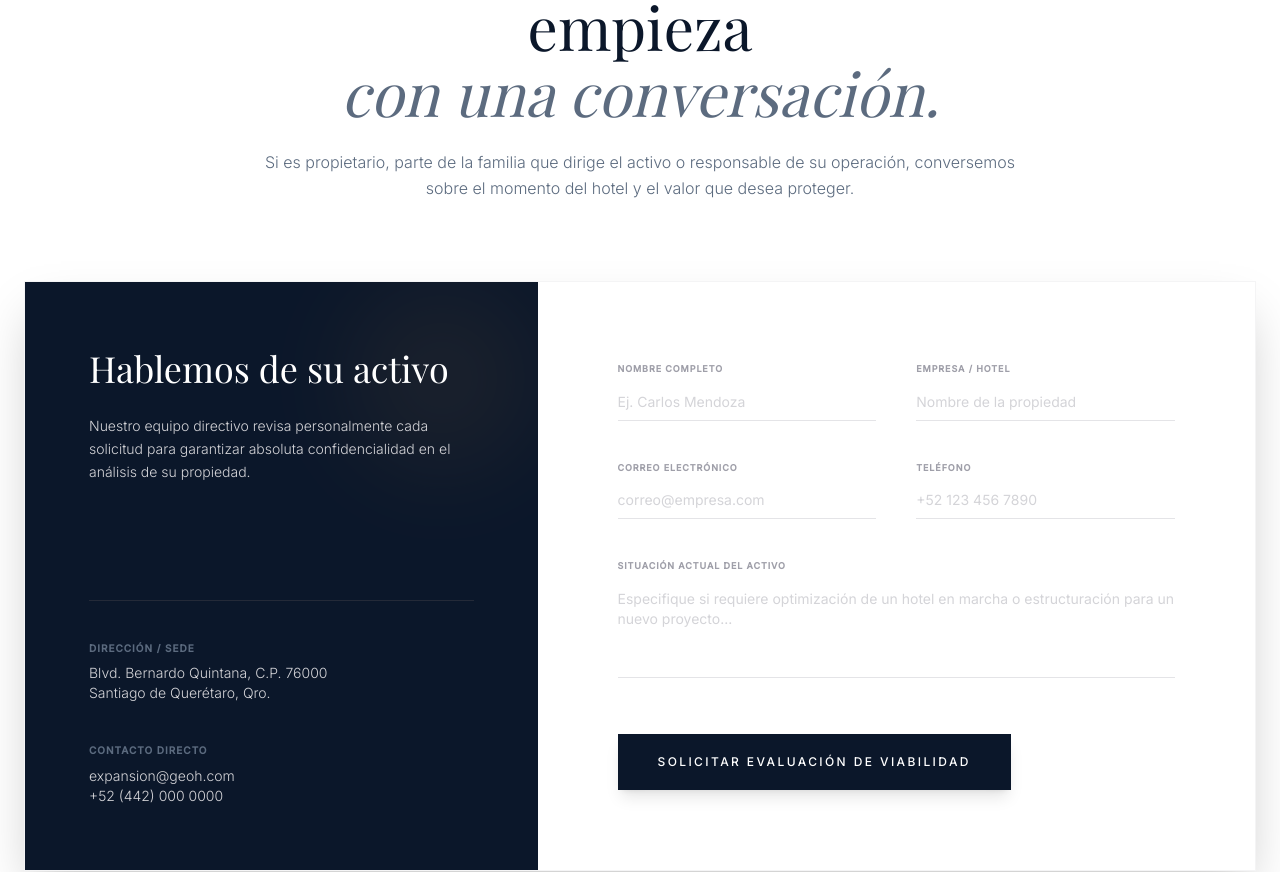
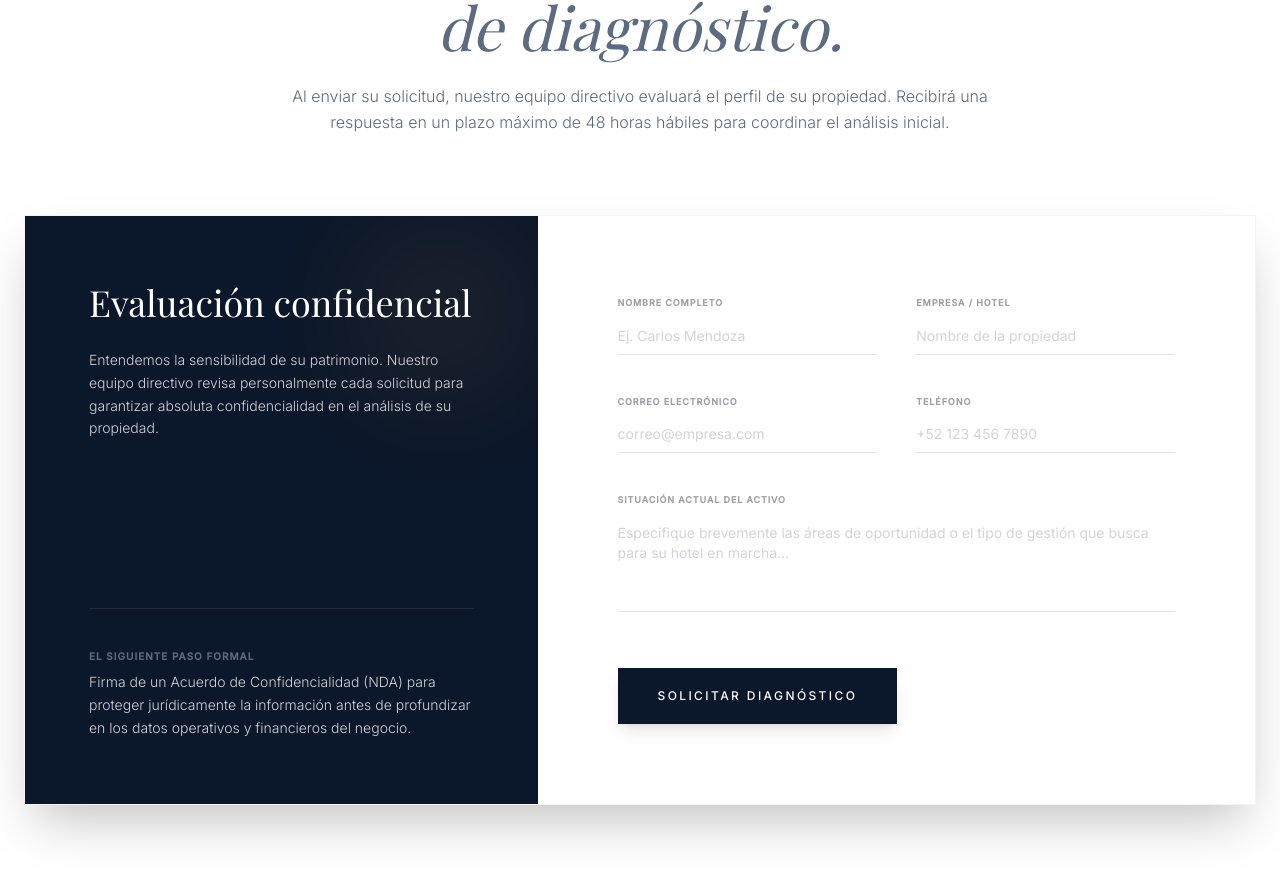
Before and after one commit to hernan-hiltonqro/pagina-ohnc, a React (Vite) app: page /pagina-ohnc/contacto in a window 1280 px wide. Shown: the part 312-1184 px from the top of the page. Built offline with nearby package versions, Linux system fonts and the light colour scheme; a web font is replaced by a local one.

Commit message:
formulario funcionando

```diff
--- a/src/components/ContactSection.jsx
+++ b/src/components/ContactSection.jsx
@@ -1,6 +1,42 @@
+import { useState } from 'react';
 import { FadeIn } from './FadeIn';
 
 export const ContactSection = () => {
+  const [submitting, setSubmitting] = useState(false);
+  const [succeeded, setSucceeded] = useState(false);
+  const [error, setError] = useState(false);
+
+  const handleSubmit = async (e) => {
+    e.preventDefault();
+    setSubmitting(true);
+    setError(false);
+
+    const form = e.target;
+    const data = new FormData(form);
+
+    try {
+      // Reemplaza 'TU_ENDPOINT_AQUÍ' con el enlace único que te proporcione Formspree.io
+      const response = await fetch('https://formspree.io/f/xyeepoew', {
+        method: 'POST',
+        body: data,
+        headers: {
+          'Accept': 'application/json'
+        }
+      });
+
+      if (response.ok) {
+        setSucceeded(true);
+        form.reset();
+      } else {
+        setError(true);
+      }
+    } catch (err) {
+      setError(true);
+    } finally {
+      setSubmitting(false);
+    }
+  };
+
   return (
     <section className="bg-white py-24 sm:py-32 border-b border-zinc-200">
       <div className="max-w-7xl mx-auto px-6">
@@ -11,78 +47,90 @@ export const ContactSection = () => {
             Contacto Corporativo
           </span>
           <h1 className="text-4xl sm:text-5xl md:text-6xl font-serif text-[#0b172a] leading-[1.1] mb-6">
-            El siguiente capítulo empieza <br />
-            <span className="italic text-[#5c6b7f] font-light">con una conversación.</span>
+            Inicie su proceso <br />
+            <span className="italic text-[#5c6b7f] font-light">de diagnóstico.</span>
           </h1>
           <p className="text-base text-[#5c6b7f] font-light leading-relaxed">
-            Si es propietario, parte de la familia que dirige el activo o responsable de su operación, conversemos sobre el momento del hotel y el valor que desea proteger.
+            Al enviar su solicitud, nuestro equipo directivo evaluará el perfil de su propiedad. Recibirá una respuesta en un plazo máximo de 48 horas hábiles para coordinar el análisis inicial.
           </p>
         </FadeIn>
 
-        {/* Contenedor Principal (Dimensiones exactas del archivo base) */}
+        {/* Contenedor Principal */}
         <FadeIn className="grid grid-cols-1 lg:grid-cols-12 shadow-2xl overflow-hidden border border-zinc-100">
 
-          {/* Columna Izquierda: Información de Contacto (Fondo Oscuro) */}
+          {/* Columna Izquierda: Confidencialidad (Fondo Oscuro) */}
           <div className="lg:col-span-5 bg-[#0b172a] text-white p-12 sm:p-16 relative overflow-hidden flex flex-col justify-between">
-            {/* Acento decorativo sutil */}
             <div className="absolute top-0 right-0 w-48 h-48 bg-[#a27642] opacity-10 blur-[50px] rounded-full pointer-events-none"></div>
 
             <div className="relative z-10">
-              <h3 className="text-3xl sm:text-4xl font-serif mb-6 text-white leading-tight">Hablemos de su activo</h3>
+              <h3 className="text-3xl sm:text-4xl font-serif mb-6 text-white leading-tight">Evaluación confidencial</h3>
               <p className="text-sm text-zinc-300 font-light leading-relaxed mb-12">
-                Nuestro equipo directivo revisa personalmente cada solicitud para garantizar absoluta confidencialidad en el análisis de su propiedad.
+                Entendemos la sensibilidad de su patrimonio. Nuestro equipo directivo revisa personalmente cada solicitud para garantizar absoluta confidencialidad en el análisis de su propiedad.
               </p>
             </div>
 
             <div className="space-y-10 text-sm font-light text-zinc-300 relative z-10 border-t border-zinc-700/50 pt-10">
               <div>
-                <p className="text-[10px] uppercase tracking-widest text-[#5c6b7f] mb-2 font-bold">Dirección / Sede</p>
-                <p>Blvd. Bernardo Quintana, C.P. 76000</p>
-                <p>Santiago de Querétaro, Qro.</p>
-              </div>
-              <div>
-                <p className="text-[10px] uppercase tracking-widest text-[#5c6b7f] mb-2 font-bold">Contacto Directo</p>
-                <p className="hover:text-[#a27642] transition-colors cursor-pointer">expansion@geoh.com</p>
-                <p className="hover:text-[#a27642] transition-colors cursor-pointer">+52 (442) 000 0000</p>
+                <p className="text-[10px] uppercase tracking-widest text-[#5c6b7f] mb-2 font-bold">El siguiente paso formal</p>
+                <p className="leading-relaxed">Firma de un Acuerdo de Confidencialidad (NDA) para proteger jurídicamente la información antes de profundizar en los datos operativos y financieros del negocio.</p>
               </div>
             </div>
           </div>
 
-          {/* Columna Derecha: Formulario Minimalista (Fondo Blanco) */}
+          {/* Columna Derecha: Formulario con Manejo de Estado */}
           <div className="lg:col-span-7 bg-white p-12 sm:p-16 lg:p-20">
-            <form className="space-y-10" onSubmit={(e) => e.preventDefault()}>
+            {succeeded ? (
+              <div className="py-16 text-center space-y-4">
+                <div className="w-16 h-16 bg-[#0b172a] text-[#e8d5a5] rounded-full flex items-center justify-center mx-auto text-2xl font-serif">✓</div>
+                <h3 className="text-2xl font-serif text-[#0b172a]">Solicitud enviada con éxito</h3>
+                <p className="text-zinc-600 font-light max-w-md mx-auto text-sm leading-relaxed">
+                  Hemos recibido la información de su activo. Nuestro comité directivo se pondrá en contacto con usted en un plazo menor a 48 horas hábiles.
+                </p>
+              </div>
+            ) : (
+              <form onSubmit={handleSubmit} className="space-y-10">
+
 
                 <div className="grid grid-cols-1 sm:grid-cols-2 gap-10">
                   <div className="flex flex-col">
                     <label htmlFor="nombre" className="text-[9px] uppercase tracking-widest text-zinc-400 mb-2 font-bold">Nombre Completo</label>
-                  <input type="text" id="nombre" className="border-b border-zinc-200 py-2 focus:outline-none focus:border-[#0b172a] bg-transparent text-sm text-[#0b172a] transition-colors placeholder:text-zinc-300" placeholder="Ej. Carlos Mendoza" />
+                    <input type="text" id="nombre" name="nombre" required className="border-b border-zinc-200 py-2 focus:outline-none focus:border-[#0b172a] bg-transparent text-sm text-[#0b172a] transition-colors placeholder:text-zinc-300" placeholder="Ej. Carlos Mendoza" />
                   </div>
                   <div className="flex flex-col">
                     <label htmlFor="empresa" className="text-[9px] uppercase tracking-widest text-zinc-400 mb-2 font-bold">Empresa / Hotel</label>
-                  <input type="text" id="empresa" className="border-b border-zinc-200 py-2 focus:outline-none focus:border-[#0b172a] bg-transparent text-sm text-[#0b172a] transition-colors placeholder:text-zinc-300" placeholder="Nombre de la propiedad" />
+                    <input type="text" id="empresa" name="empresa" required className="border-b border-zinc-200 py-2 focus:outline-none focus:border-[#0b172a] bg-transparent text-sm text-[#0b172a] transition-colors placeholder:text-zinc-300" placeholder="Nombre de la propiedad" />
                   </div>
                 </div>
 
                 <div className="grid grid-cols-1 sm:grid-cols-2 gap-10">
                   <div className="flex flex-col">
                     <label htmlFor="correo" className="text-[9px] uppercase tracking-widest text-zinc-400 mb-2 font-bold">Correo Electrónico</label>
-                  <input type="email" id="correo" className="border-b border-zinc-200 py-2 focus:outline-none focus:border-[#0b172a] bg-transparent text-sm text-[#0b172a] transition-colors placeholder:text-zinc-300" placeholder="correo@empresa.com" />
+                    <input type="email" id="correo" name="email" required className="border-b border-zinc-200 py-2 focus:outline-none focus:border-[#0b172a] bg-transparent text-sm text-[#0b172a] transition-colors placeholder:text-zinc-300" placeholder="correo@empresa.com" />
                   </div>
                   <div className="flex flex-col">
                     <label htmlFor="telefono" className="text-[9px] uppercase tracking-widest text-zinc-400 mb-2 font-bold">Teléfono</label>
-                  <input type="tel" id="telefono" className="border-b border-zinc-200 py-2 focus:outline-none focus:border-[#0b172a] bg-transparent text-sm text-[#0b172a] transition-colors placeholder:text-zinc-300" placeholder="+52 123 456 7890" />
+                    <input type="tel" id="telefono" name="telefono" className="border-b border-zinc-200 py-2 focus:outline-none focus:border-[#0b172a] bg-transparent text-sm text-[#0b172a] transition-colors placeholder:text-zinc-300" placeholder="+52 123 456 7890" />
                   </div>
                 </div>
 
                 <div className="flex flex-col">
                   <label htmlFor="mensaje" className="text-[9px] uppercase tracking-widest text-zinc-400 mb-2 font-bold">Situación actual del activo</label>
-                <textarea id="mensaje" rows="4" className="border-b border-zinc-200 py-2 focus:outline-none focus:border-[#0b172a] bg-transparent text-sm text-[#0b172a] transition-colors resize-none placeholder:text-zinc-300" placeholder="Especifique si requiere optimización de un hotel en marcha o estructuración para un nuevo proyecto..."></textarea>
+                  <textarea id="mensaje" name="mensaje" rows="4" required className="border-b border-zinc-200 py-2 focus:outline-none focus:border-[#0b172a] bg-transparent text-sm text-[#0b172a] transition-colors resize-none placeholder:text-zinc-300" placeholder="Especifique brevemente las áreas de oportunidad o el tipo de gestión que busca para su hotel en marcha..."></textarea>
                 </div>
 
-              <button type="submit" className="mt-4 bg-[#0b172a] px-10 py-5 text-xs uppercase tracking-[0.2em] font-medium text-white hover:bg-[#a27642] transition-all duration-300 w-full sm:w-auto shadow-lg">
-                Solicitar Evaluación de Viabilidad
+                {error && (
+                  <p className="text-red-600 text-xs">Hubo un error al enviar el formulario. Por favor, inténtelo de nuevo.</p>
+                )}
+
+                <button
+                  type="submit"
+                  disabled={submitting}
+                  className="mt-4 bg-[#0b172a] px-10 py-5 text-xs uppercase tracking-[0.2em] font-medium text-white hover:bg-[#a27642] transition-all duration-300 w-full sm:w-auto shadow-lg disabled:opacity-50"
+                >
+                  {submitting ? 'Enviando solicitud...' : 'Solicitar diagnóstico'}
                 </button>
               </form>
+            )}
           </div>
 
         </FadeIn>
--- a/src/components/TeamSection.jsx
+++ b/src/components/TeamSection.jsx
@@ -7,7 +7,7 @@ export const TeamSection = () => {
       <div className="max-w-7xl mx-auto px-6">
         <FadeIn className="text-center mb-20">
           <span className="text-[10px] uppercase tracking-[0.3em] text-zinc-500 block mb-4">Liderazgo</span>
-          <h2 className="text-3xl sm:text-4xl font-serif text-zinc-900">Equipo de Soporte</h2>
+          <h2 className="text-3xl sm:text-4xl font-serif text-zinc-900">Equipo Directivo</h2>
         </FadeIn>
 
         <div className="grid grid-cols-1 sm:grid-cols-2 lg:grid-cols-4 gap-8">
--- a/src/data/content.js
+++ b/src/data/content.js
@@ -7,7 +7,7 @@ export const siteData = {
   },
   team: [
     { name: "Francisco Cardiel", role: "Dirección de Gestion", img: "https://images.unsplash.com/photo-1560250097-0b93528c311a?auto=format&fit=crop&w=400&q=80" },
-    { name: "Claudia Alfaro", role: "Dirección de Capital Humano", img: "https://images.unsplash.com/photo-1573496359142-b8d87734a5a2?auto=format&fit=crop&w=400&q=80" },
+    { name: "Laura Guillen", role: "Dirección de Capital Humano", img: "https://images.unsplash.com/photo-1573496359142-b8d87734a5a2?auto=format&fit=crop&w=400&q=80" },
     { name: "Karla González", role: "Dirección de Finanzas", img: "https://images.unsplash.com/photo-1580489944761-15a19d654956?auto=format&fit=crop&w=400&q=80" },
     { name: "José Macedo", role: "Dirección de TI", img: "https://images.unsplash.com/photo-1519085360753-af0119f7cbe7?auto=format&fit=crop&w=400&q=80" }
   ],
```
Lines whose indentation alone changed are shown as unchanged.
